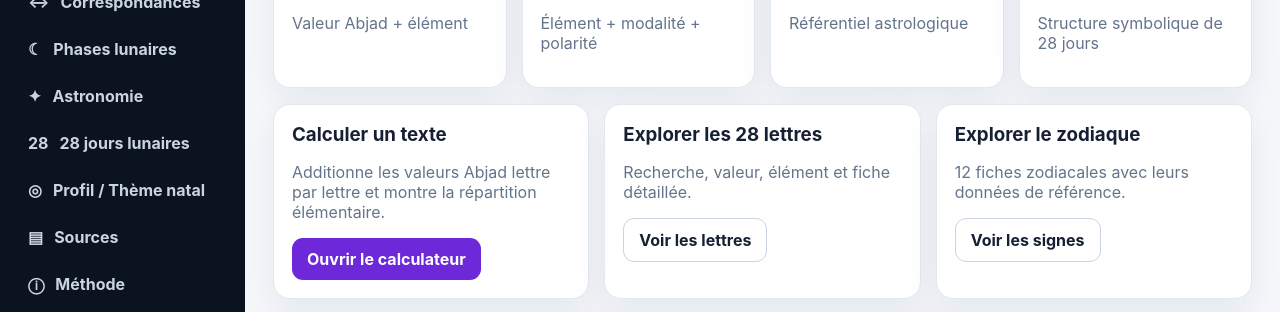
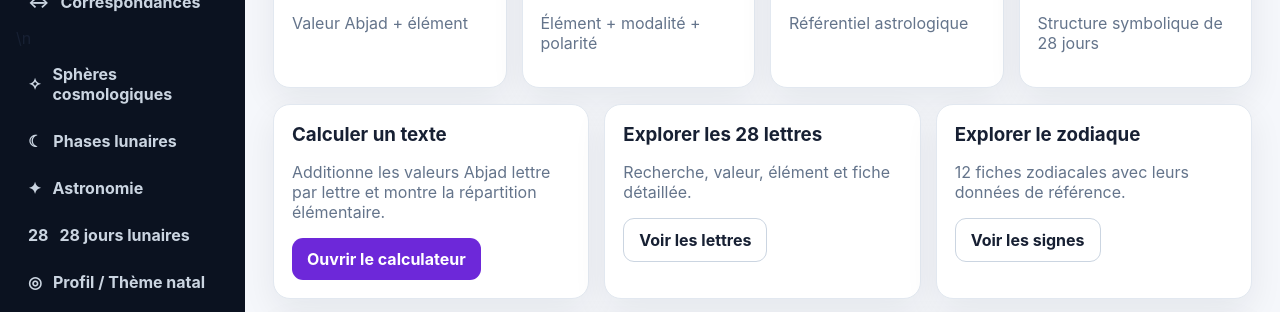
Before and after one commit to eddiecoulibaly1-dotcom/Zodiaque-28-Lettres.-, a website: page index.html in a window 1280 px wide. Shown: the part 429-741 px from the top of the page. Drawn offline with Linux system fonts and the light colour scheme; no server answers.

Commit message:
feat: add cosmological spheres navigation

```diff
--- a/index.html
+++ b/index.html
@@ -38,7 +38,7 @@
     <button class="nav" data-view="elements">◈ <span data-i18n="elements">Éléments</span></button>
     <button class="nav" data-view="zodiac">♈ <span data-i18n="zodiac">12 signes</span></button>
     <button class="nav" data-view="planets">☉ <span data-i18n="planets">Planètes</span></button>
-    <button class="nav" data-view="correspondences">↔ <span data-i18n="correspondences">Correspondances</span></button>
+    <button class="nav" data-view="correspondences">↔ <span data-i18n="correspondences">Correspondances</span></button>\n    <button class="nav" data-view="cosmology">✧ <span data-i18n="cosmology">Sphères cosmologiques</span></button>
     <button class="nav" data-view="moon">☾ <span data-i18n="moon">Phases lunaires</span></button>
     <button class="nav" data-view="astronomy">✦ <span data-i18n="astronomyNav">Astronomie</span></button>
     <button class="nav" data-view="lunar-days">28 <span data-i18n="lunarDays">28 jours lunaires</span></button>
```
